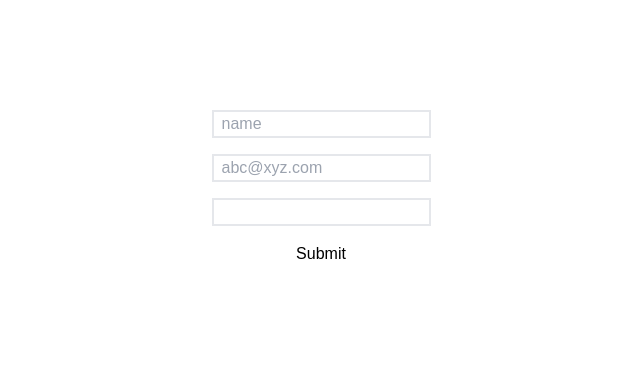
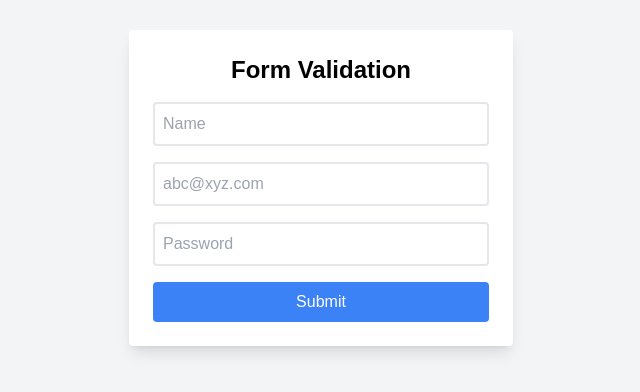
Before and after one commit to sameerkali/React_coding_round_practice, a React (Vite) app: page /formValidation in a window 1280 px wide. Shown: the part 212-604 px from the top of the page, without its empty margins (319-959 px from the left). Built offline with nearby package versions, Linux system fonts and the light colour scheme.

Commit message:
Form Validation

```diff
--- a/src/All Assessment/assessment24/FormValidation.jsx
+++ b/src/All Assessment/assessment24/FormValidation.jsx
@@ -1,33 +1,97 @@
-import React, { useState } from 'react'
+import React, { useState } from 'react';
 
 const FormValidation = () => {
   const [name, setName] = useState('');
   const [email, setEmail] = useState('');
   const [password, setPassword] = useState('');
+  const [errors, setErrors] = useState({});
 
-  const handleName = (e) => {
-    setName(e.target.value)
-  }
-  const handleEmail = (e) => {
-    setName(e.target.value)
-  }
-  const handlePassword = (e) => {
-    setName(e.target.value)
-  }
+  const validateForm = () => {
+    const newErrors = {};
 
-  const handleForm = () => {
-    alert("sameer")
-  }
+    if (!name.trim()) {
+      newErrors.name = 'Name is required.';
+    }
+    if (!email.trim()) {
+      newErrors.email = 'Email is required.';
+    } else if (!/^[^\s@]+@[^\s@]+\.[^\s@]+$/.test(email)) {
+      newErrors.email = 'Invalid email format.';
+    }
+    if (!password.trim()) {
+      newErrors.password = 'Password is required.';
+    } else if (password.length < 6) {
+      newErrors.password = 'Password must be at least 6 characters.';
+    }
+
+    return newErrors;
+  };
+
+  const handleFormSubmit = (e) => {
+    e.preventDefault();
+    const formErrors = validateForm();
+    if (Object.keys(formErrors).length > 0) {
+      setErrors(formErrors);
+    } else {
+      alert('Form submitted successfully!');
+      setErrors({});
+      // Reset fields after submission
+      setName('');
+      setEmail('');
+      setPassword('');
+    }
+  };
+
   return (
-    <div className='h-screen flex justify-center items-center'>
-      <div className='flex flex-col gap-4 '>
-        <input type='text' placeholder='name' className='border-2 pl-2' />
-        <input  type='email' placeholder='abc@xyz.com' className='border-2 pl-2'/>
-        <input  type='password' className='border-2 pl-2' />
-        <button onClick={handleForm}>Submit</button>
+    <div className="h-screen flex justify-center items-center bg-gray-100">
+      <div className="w-full max-w-sm bg-white p-6 rounded shadow-lg">
+        <h1 className="text-2xl font-bold text-center mb-4">Form Validation</h1>
+        <form onSubmit={handleFormSubmit} className="flex flex-col gap-4">
+          <div>
+            <input
+              type="text"
+              placeholder="Name"
+              value={name}
+              onChange={(e) => setName(e.target.value)}
+              className="border-2 p-2 w-full rounded"
+            />
+            {errors.name && (
+              <p className="text-red-500 text-sm mt-1">{errors.name}</p>
+            )}
+          </div>
+          <div>
+            <input
+              type="email"
+              placeholder="abc@xyz.com"
+              value={email}
+              onChange={(e) => setEmail(e.target.value)}
+              className="border-2 p-2 w-full rounded"
+            />
+            {errors.email && (
+              <p className="text-red-500 text-sm mt-1">{errors.email}</p>
+            )}
+          </div>
+          <div>
+            <input
+              type="password"
+              placeholder="Password"
+              value={password}
+              onChange={(e) => setPassword(e.target.value)}
+              className="border-2 p-2 w-full rounded"
+            />
+            {errors.password && (
+              <p className="text-red-500 text-sm mt-1">{errors.password}</p>
+            )}
+          </div>
+          <button
+            type="submit"
+            className="bg-blue-500 text-white p-2 rounded hover:bg-blue-600"
+          >
+            Submit
+          </button>
+        </form>
       </div>
     </div>
-  )
-}
+  );
+};
 
-export default FormValidation
+export default FormValidation;
```
